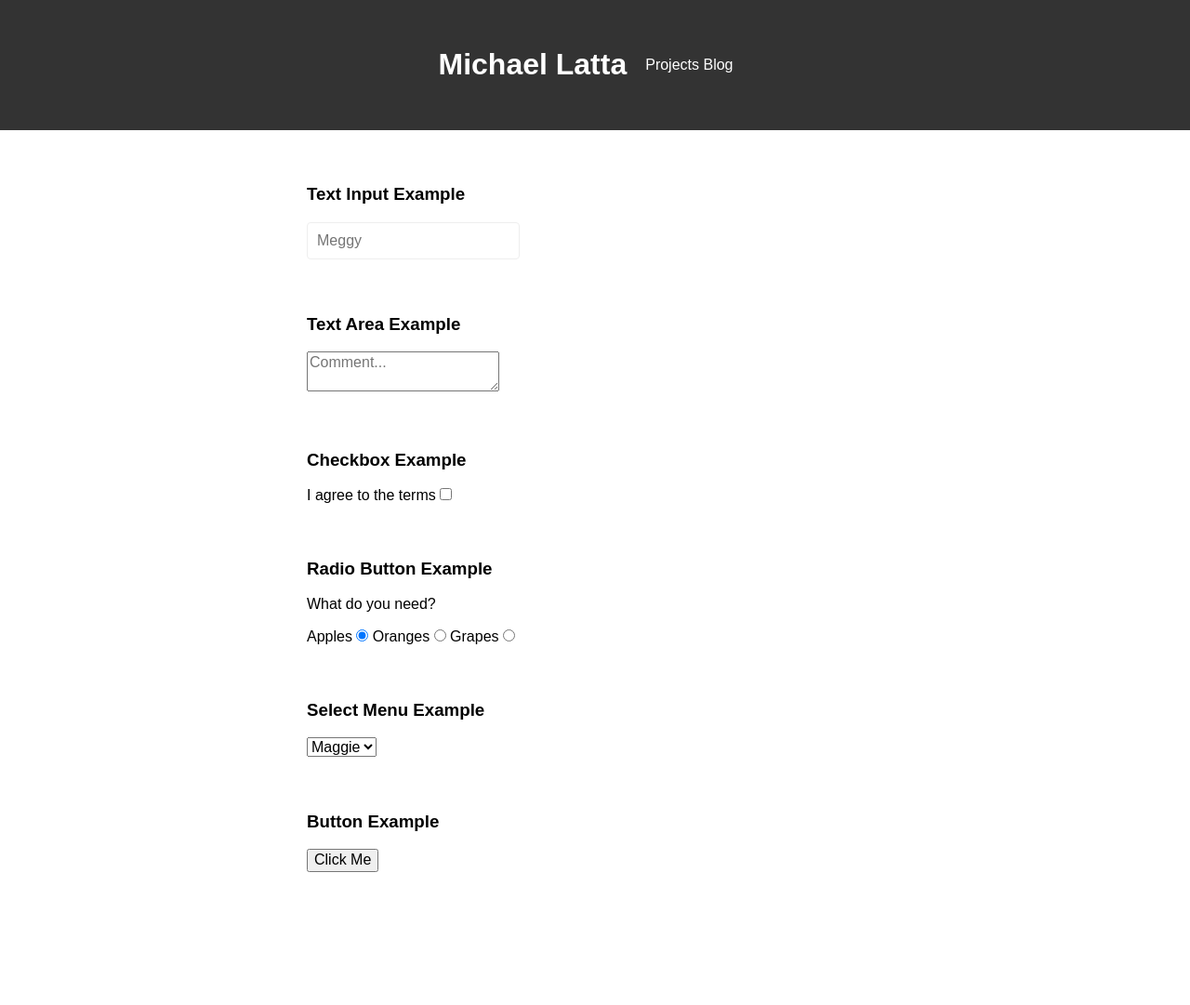
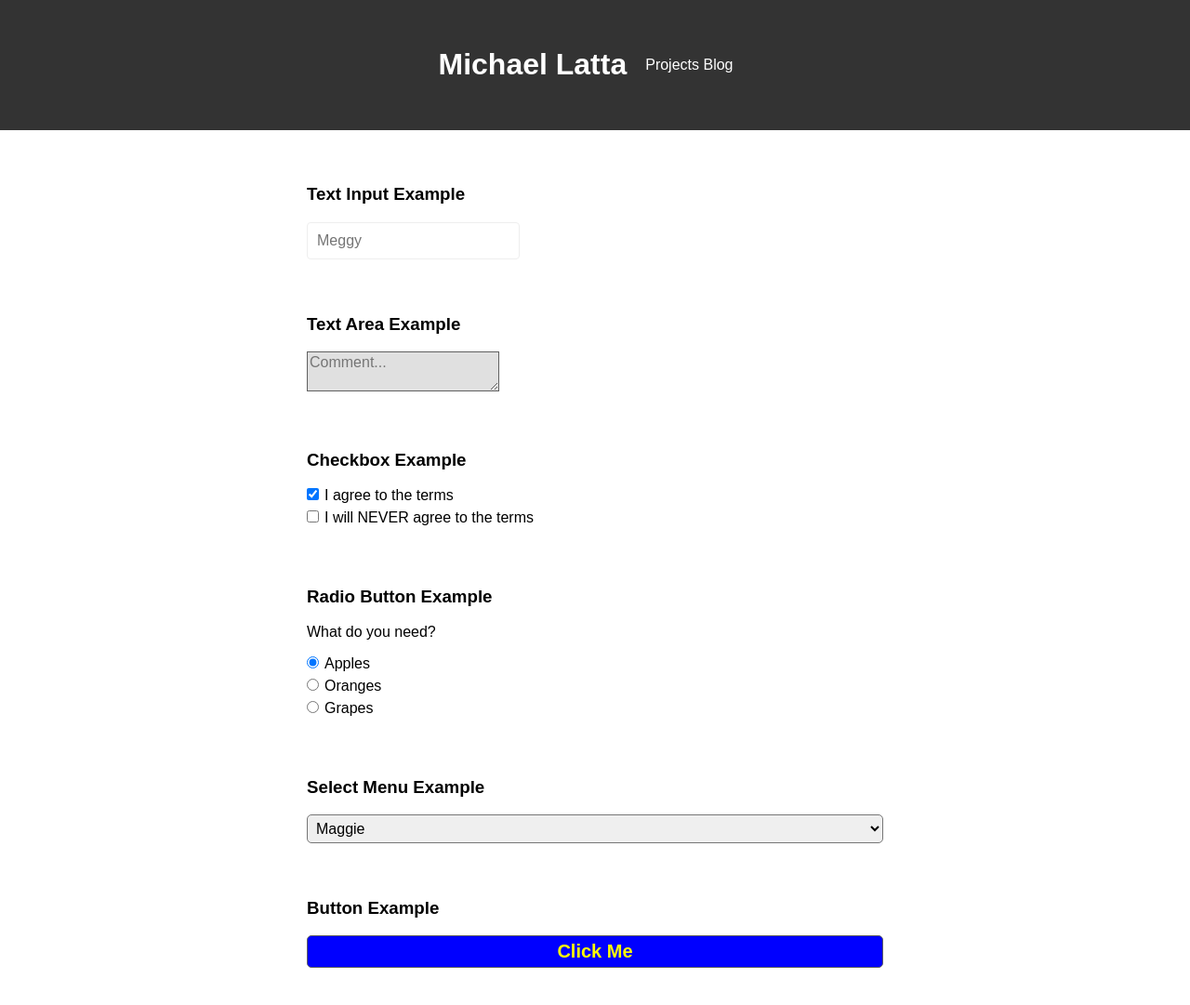
Before and after one commit to michaellatta/michaellatta.github.io, a Jekyll site: the page built from projects/forms/index.html, in a window 1280 px wide. Shown: the whole page at 93% size. Built offline with Jekyll 4.4.1, drawn with Linux system fonts in a browser that asks for light colours; before the commit the page ends 978 px from its top, so only the background shows below that.

Commit message:
Complete form additions

```diff
--- a/assets/stylesheets/form.css
+++ b/assets/stylesheets/form.css
@@ -1,6 +1,9 @@
 /* Form Project CSS */
 * :focus { outline: none !important; }
 
+label {
+  display: block;
+}
 .text-input-example {
   padding: 10px;
   border: 1px solid #eee;
@@ -12,21 +15,30 @@
 }
 
 .text-area-example {
-
+  border: 1px solid #606060;
+  color: red;
+  background-color: #E0E0E0;
 }
 
-.checkbox-example {
-
-}
-
+.checkbox-example,
 .radio-button-example {
-
+  margin-right: 6px;
+  margin-bottom: 10px;
 }
 
 .select-menu-example {
-
+  width: 100%;
+  padding: 5px;
+  border-radius: 5px;
 }
 
 .button-example {
-
+  padding: 5px;
+  border: 1px solid #606060;
+  background-color: blue;
+  color: yellow;
+  font-size: 20px;
+  font-weight: bold;
+  border-radius: 5px;
+  width: 100%;
 }
--- a/projects/forms/index.html
+++ b/projects/forms/index.html
@@ -15,26 +15,25 @@ title: Project 5 - Forms
 
 <section>
   <h3>Checkbox Example</h3>
-  <label>I agree to the terms
-    <input type="checkbox" class="checkbox-example"/>
-    <span></span>
-</label>
+  <label>
+    <input type="checkbox" class="checkbox-example" checked/>I agree to the terms
+  </label>
+  <label>
+    <input type="checkbox" class="checkbox-example"/>I will NEVER agree to the terms
+  </label>
 </section>
 
 <section>
   <h3>Radio Button Example</h3>
   <p>What do you need?</p>
-  <label>Apples
-    <input type="radio" name="fruit" class="radio-button-example" checked/>
-    <span></span>
+  <label>
+    <input type="radio" name="fruit" class="radio-button-example" checked/>Apples
   </label>
-  <label>Oranges
-    <input type="radio" name="fruit" class="radio-button-example"/>
-    <span></span>
+  <label>
+    <input type="radio" name="fruit" class="radio-button-example"/>Oranges
   </label>
-  <label>Grapes
-    <input type="radio" name="fruit" class="radio-button-example"/>
-    <span></span>
+  <label>
+    <input type="radio" name="fruit" class="radio-button-example"/>Grapes
   </label>
 </section>
 
```
